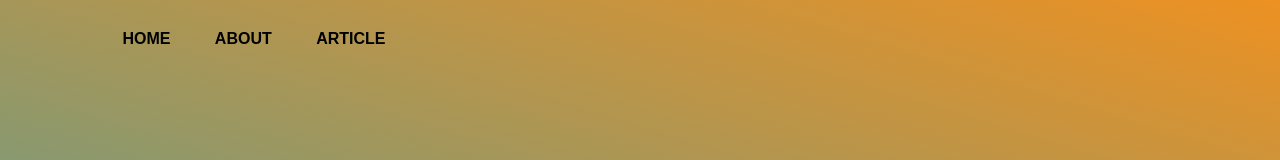
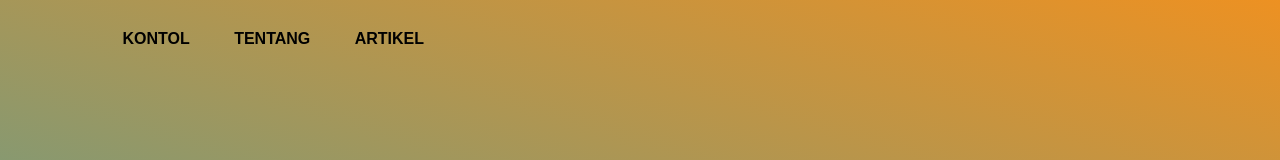
Before and after one commit to madhanii/tekweb20222, a plain HTML site: page index.html in a window 1280 px wide. Shown: the top 160 px of the page. Drawn offline with nearby package versions, Linux system fonts and the light colour scheme.

Commit message:
update lagi

```diff
--- a/index.html
+++ b/index.html
@@ -19,9 +19,9 @@
     <div class="hero">
         <nav>
             <ul>
-                <li><a href="#">HOME</a></li>
-                <li><a href="#about">ABOUT</a></li>
-                <li><a href="#app">ARTICLE</a></li>
+                <li><a href="#">KONTOL</a></li>
+                <li><a href="#about">TENTANG</a></li>
+                <li><a href="#app">ARTIKEL</a></li>
             </ul>
         </nav>
         <div class="detel" id="about">
```
